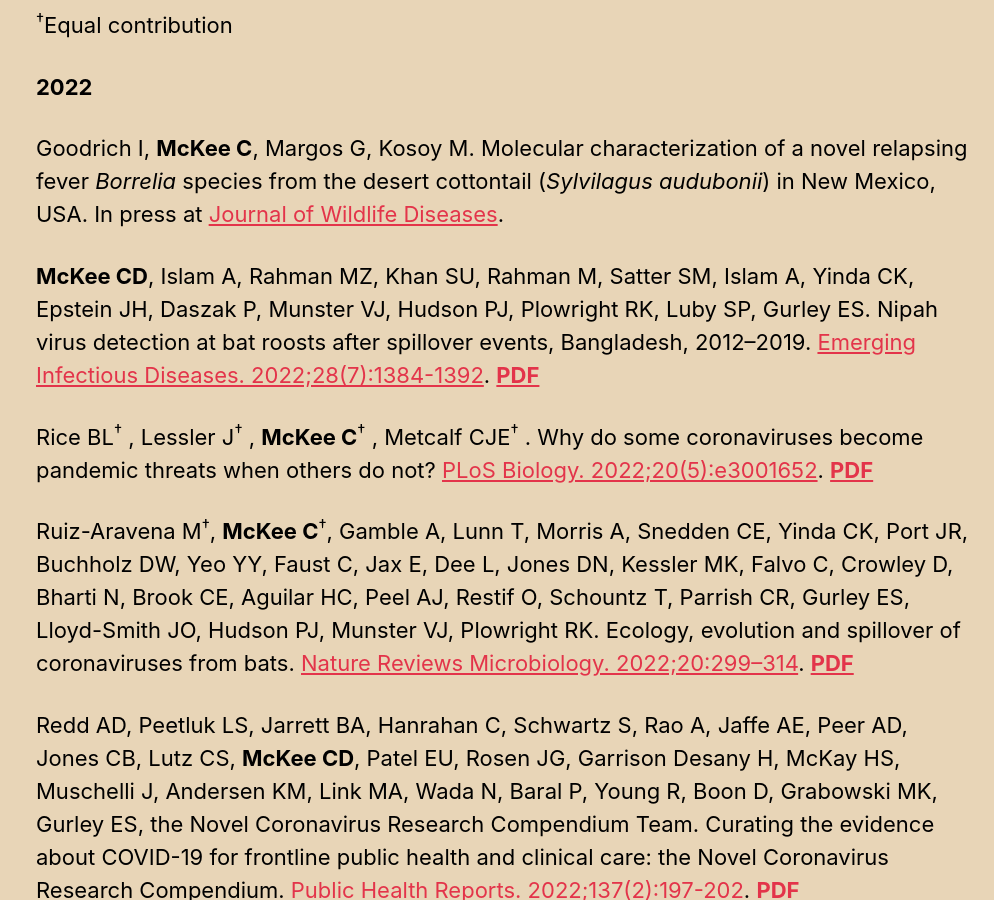
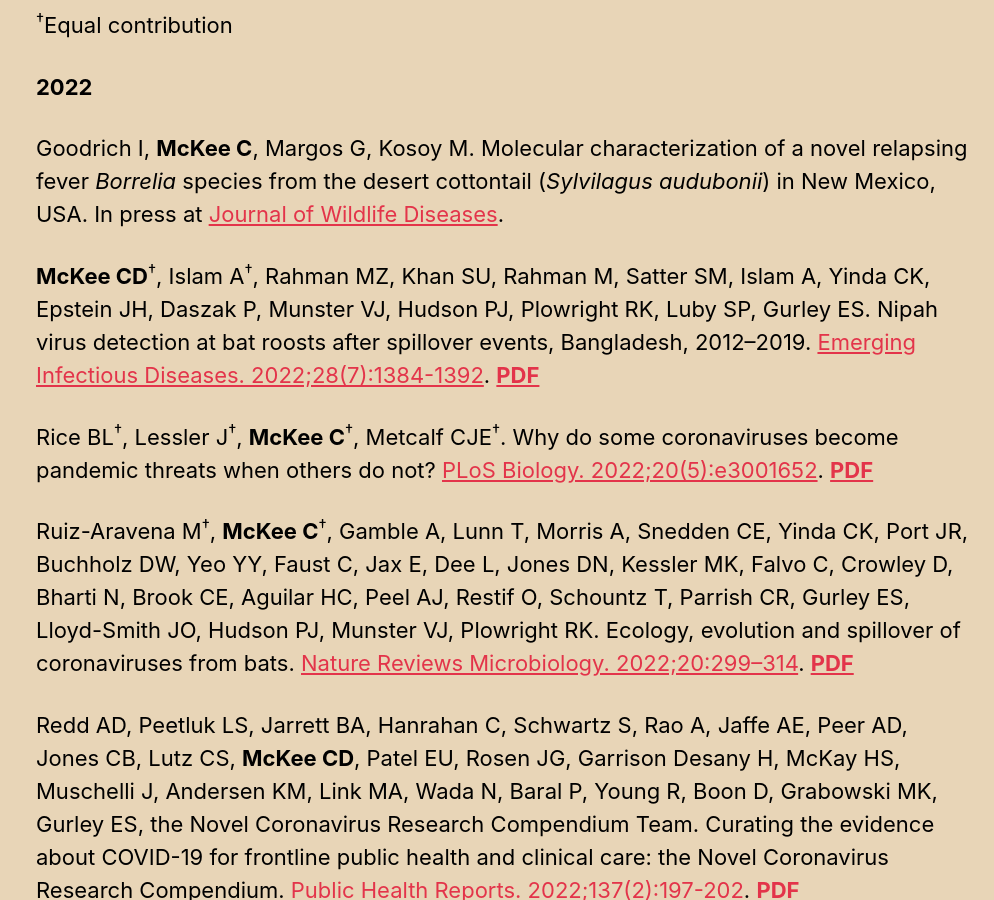
Before and after one commit to clifmckee/clifmckee.github.io, a Jekyll site: the page built from _pages/publications.md, in a window 1280 px wide and 900 px high, scrolled down 438 px. Shown: the whole window, without its empty margins (286-1280 px from the left). Built offline with Jekyll 4.4.1, drawn with Linux system fonts in a browser that asks for light colours; cached includes are drawn as plain includes.

Commit message:
Update pubs 2022-06-28 part III

```diff
--- a/_pages/publications.md
+++ b/_pages/publications.md
@@ -18,9 +18,9 @@
 
 Goodrich I, **McKee C**, Margos G, Kosoy M. Molecular characterization of a novel relapsing fever *Borrelia* species from the desert cottontail (*Sylvilagus audubonii*) in New Mexico, USA. In press at [Journal of Wildlife Diseases](https://meridian.allenpress.com/jwd/article-abstract/doi/10.7589/JWD-D-21-00148/483308/Molecular-characterization-of-a-novel-relapsing).
 
-**McKee CD**, Islam A, Rahman MZ, Khan SU, Rahman M, Satter SM, Islam A, Yinda CK, Epstein JH, Daszak P, Munster VJ, Hudson PJ, Plowright RK, Luby SP, Gurley ES. Nipah virus detection at bat roosts after spillover events, Bangladesh, 2012–2019. [Emerging Infectious Diseases. 2022;28(7):1384-1392](https://doi.org/10.3201/eid2807.212614). [**PDF**](http://clifmckee.github.io/files/2022_McKee_EID.pdf)
+**McKee CD**<sup>†</sup>, Islam A<sup>†</sup>, Rahman MZ, Khan SU, Rahman M, Satter SM, Islam A, Yinda CK, Epstein JH, Daszak P, Munster VJ, Hudson PJ, Plowright RK, Luby SP, Gurley ES. Nipah virus detection at bat roosts after spillover events, Bangladesh, 2012–2019. [Emerging Infectious Diseases. 2022;28(7):1384-1392](https://doi.org/10.3201/eid2807.212614). [**PDF**](http://clifmckee.github.io/files/2022_McKee_EID.pdf)
 
-Rice BL<sup>†</sup> , Lessler J<sup>†</sup> , **McKee C**<sup>†</sup> , Metcalf CJE<sup>†</sup> . Why do some coronaviruses become pandemic threats when others do not? [PLoS Biology. 2022;20(5):e3001652](https://doi.org/10.1371/journal.pbio.3001652). [**PDF**](http://clifmckee.github.io/files/2022_Rice_PLoS_Biol.pdf)
+Rice BL<sup>†</sup>, Lessler J<sup>†</sup>, **McKee C**<sup>†</sup>, Metcalf CJE<sup>†</sup>. Why do some coronaviruses become pandemic threats when others do not? [PLoS Biology. 2022;20(5):e3001652](https://doi.org/10.1371/journal.pbio.3001652). [**PDF**](http://clifmckee.github.io/files/2022_Rice_PLoS_Biol.pdf)
 
 Ruiz-Aravena M<sup>†</sup>, **McKee C**<sup>†</sup>, Gamble A, Lunn T, Morris A, Snedden CE, Yinda CK, Port JR, Buchholz DW, Yeo YY, Faust C, Jax E, Dee L, Jones DN, Kessler MK, Falvo C, Crowley D, Bharti N, Brook CE, Aguilar HC, Peel AJ, Restif O, Schountz T, Parrish CR, Gurley ES, Lloyd-Smith JO, Hudson PJ, Munster VJ, Plowright RK. Ecology, evolution and spillover of coronaviruses from bats. [Nature Reviews Microbiology. 2022;20:299–314](https://doi.org/10.1038/s41579-021-00652-2). [**PDF**](http://clifmckee.github.io/files/2022_Ruiz-Aravena_NatRevMicrobiol.pdf)
 
```
Also changed, not shown: 1 other file.
